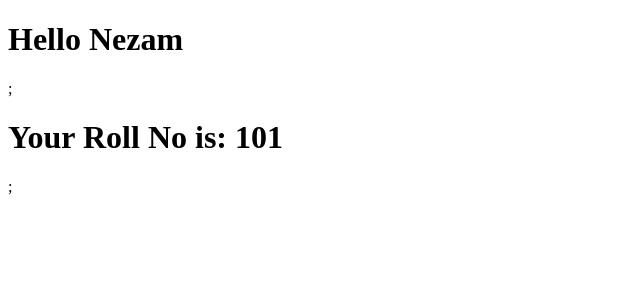
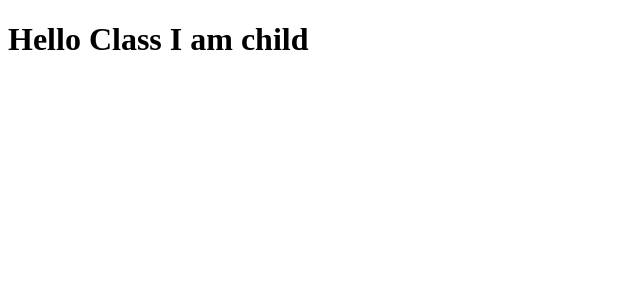
Before and after one commit to nezam0003/React-JS, a React (Create React App) app in the folder geekyshow/my-app/: page / in a window 1280 px wide. Shown: the top 300 px of the page, without its empty margins (0-640 px from the left). Built offline with nearby package versions, Linux system fonts and the light colour scheme.

Commit message:
JSX Children Property

```diff
--- a/geekyshow/my-app/src/JsX.js
+++ b/geekyshow/my-app/src/JsX.js
@@ -1,4 +1,4 @@
-import React from "react";
+import React, { Component } from "react";
 // Simple String
 /*const el = <h1>Hello JSX</h1>;*/
 
@@ -23,6 +23,21 @@ import React from "react";
 // const el = <h1>{bioData.name}</h1>;
 
 /******** JSX with Attributes */
-import "./App.css";
-const el = <h1 className="bgColor txtColor">Hello world</h1>;
-export default el;
+// import "./App.css";
+// const el = <h1 className="bgColor txtColor">Hello world</h1>;
+// export default el;
+
+/************** Child in JsX **************/
+// Function base
+// const Student = (props) => {
+//   return <h1>Hello Nezam {props.children}</h1>;
+// };
+// export default Student;
+
+// Class base
+class Student extends Component {
+  render() {
+    return <h1>Hello Class {this.props.children}</h1>;
+  }
+}
+export default Student;
```
Also changed, not shown: geekyshow/my-app/src/index.js (+5 -2 lines).
